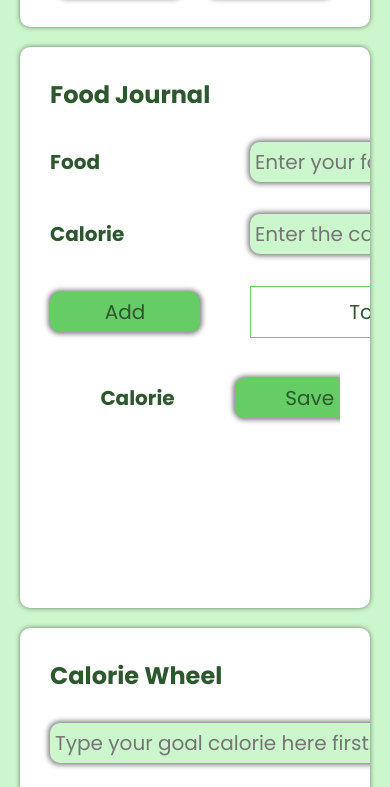
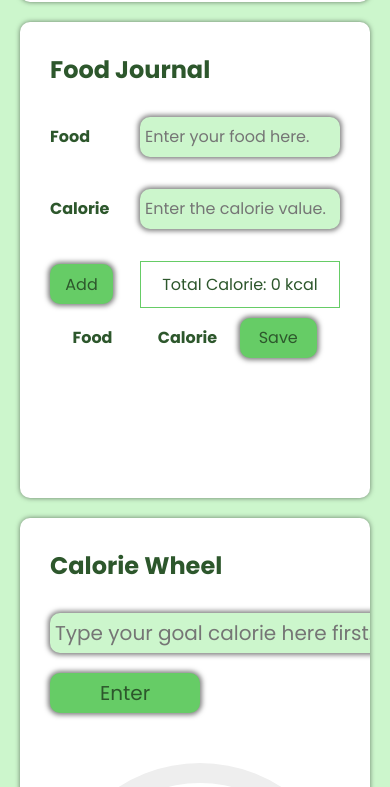
Before and after one commit to arifNaufal15/calorieTracker, a plain HTML site: page home-page.html in a window 390 px wide. Shown: the part 1213-2000 px from the top of the page. Drawn offline with Linux system fonts and the light colour scheme.

Commit message:
mobile compatible

```diff
--- a/css-files/calculator.css
+++ b/css-files/calculator.css
@@ -86,7 +86,7 @@
 
   .result{
     grid-column: span 2;
-    margin-top: 0;;
+    margin-top: 0;
   }
 
   #calculate-button, .save-result-button{
--- a/css-files/donut.calorie.css
+++ b/css-files/donut.calorie.css
@@ -54,3 +54,25 @@ circle {
   font-weight: bold;
   font-size: 30px;
 }
+
+@media(max-width: 550px){
+  .goal-calorie-info{
+    grid-template-columns: 1fr;
+    row-gap: 20px;
+  }
+
+  .donut-wheel-container{
+    flex-direction: column;
+  }
+
+  .donut-wheel-container svg{
+    margin: 0 auto;
+  }
+
+  .center-label{
+    margin-left: 0;
+    text-align: center;
+  }
+
+
+}
--- a/css-files/food-journal.css
+++ b/css-files/food-journal.css
@@ -62,3 +62,42 @@
   padding: 10px;
   text-align: center;
 }
+
+@media(max-width: 550px){
+  .food-journal-input{
+    grid-template-columns: 90px 1fr;
+  }
+
+  #food-list, #calorie-intake{
+    width: 100%;
+    font-size: 16px;
+  }
+
+  .total-calorie-container{
+    font-size: 16px;
+  }
+
+  .add-button{
+    width: 70%;
+    font-size: 16px;
+  }
+
+  .item-header{
+    column-gap: 10px;
+    height: 60px;
+  }
+
+  .info-list{
+    column-gap: 10px;
+    height: 100px;
+    row-gap: 10px;
+  }
+
+  .item-label, .item-label, .save-list, .list-items, .delete-button{
+    font-size: 16px;
+  }
+
+  .save-list, .delete-button{
+    width: 90%;
+  }
+}
```
